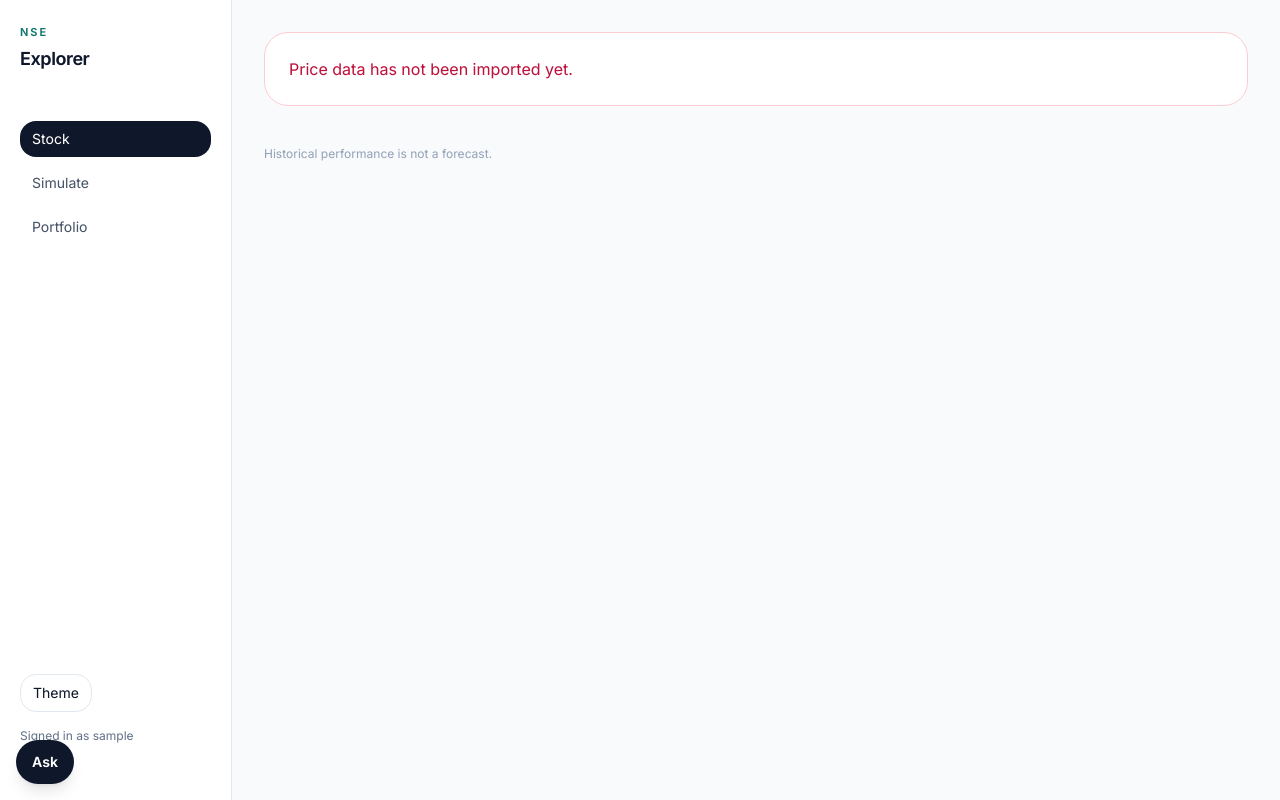
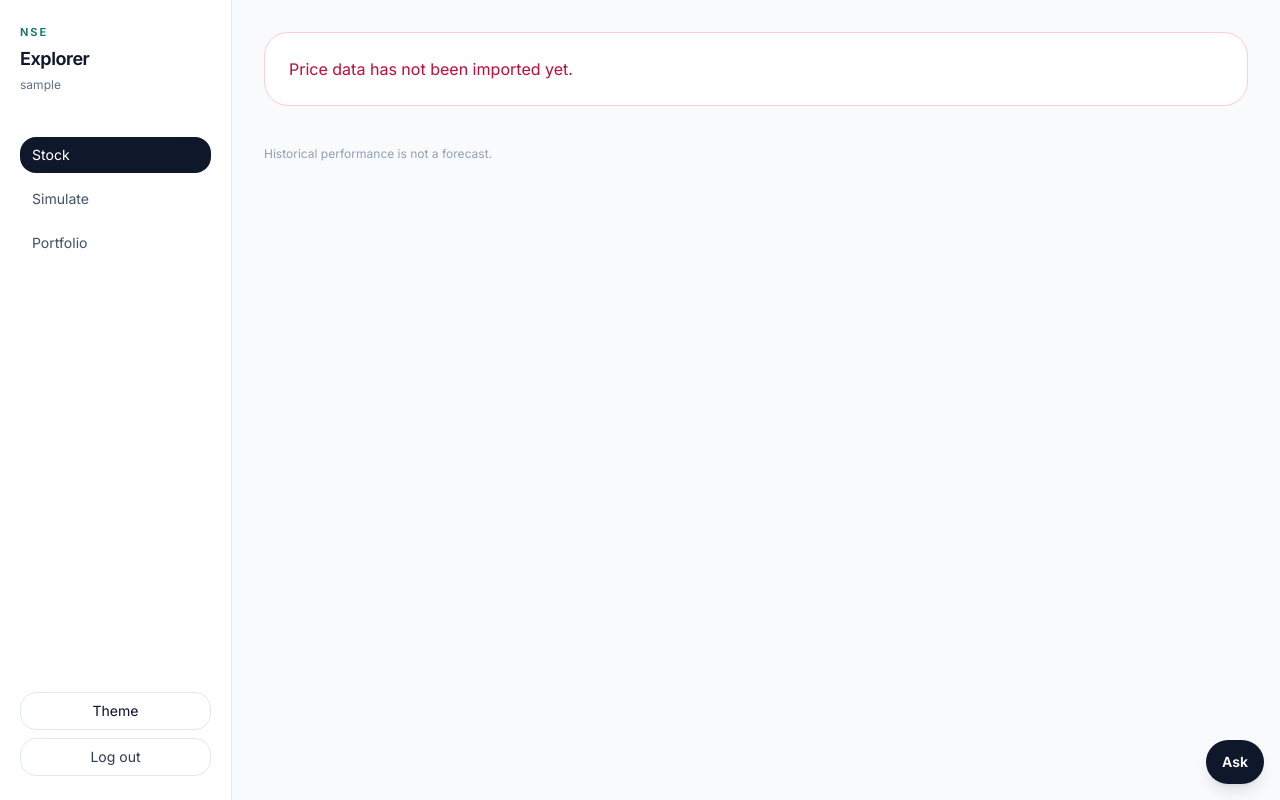
Before and after one commit to matinde/nse, a Django app: page / in a window 1280 px wide. Run offline with Django 3.2, Linux system fonts and the light colour scheme; the visitor is signed in with stand-in values (Sample User, id 1); data that the repository does not hold is empty; parts of the project's set-up code (start-up, migrations or seed data) failed here and were passed over; some libraries are stand-ins or nearby versions.

Commit message:
DONE FOR TODAY

```diff
--- a/platform/market/templates/market/dashboard.html
+++ b/platform/market/templates/market/dashboard.html
@@ -1,23 +1,23 @@
 {% extends "market/base.html" %}
 {% block body %}
 <div class="min-h-screen md:grid md:grid-cols-[232px_1fr]">
-  <aside class="flex items-center justify-between gap-4 border-b border-slate-200 bg-white px-4 py-4 md:flex-col md:items-stretch md:justify-start md:border-b-0 md:border-r md:px-5 md:py-6 dark:border-slate-800 dark:bg-slate-900">
+  <aside class="sticky top-0 z-30 flex flex-wrap items-center justify-between gap-3 border-b border-slate-200 bg-white px-4 py-3 md:h-screen md:flex-col md:flex-nowrap md:items-stretch md:justify-start md:border-b-0 md:border-r md:px-5 md:py-6 dark:border-slate-800 dark:bg-slate-900">
     <div>
       <p class="text-[11px] font-semibold uppercase tracking-[0.18em] text-teal-700 dark:text-teal-300">NSE</p>
       <p class="mt-1 text-lg font-semibold tracking-tight">Explorer</p>
+      <p class="mt-1 text-xs text-slate-500 dark:text-slate-400">{{ request.user.username }}</p>
     </div>
     <nav class="flex gap-2 md:mt-8 md:flex-col">
       <a href="/?section=stock{% if focus_code %}&code={{ focus_code }}{% endif %}" class="rounded-2xl px-3 py-2 text-sm font-medium {% if section == 'stock' %}bg-slate-900 text-white dark:bg-teal-500 dark:text-slate-950{% else %}text-slate-600 hover:bg-slate-100 dark:text-slate-300 dark:hover:bg-slate-800{% endif %}">Stock</a>
       <a href="/?section=simulate" class="rounded-2xl px-3 py-2 text-sm font-medium {% if section == 'simulate' %}bg-slate-900 text-white dark:bg-teal-500 dark:text-slate-950{% else %}text-slate-600 hover:bg-slate-100 dark:text-slate-300 dark:hover:bg-slate-800{% endif %}">Simulate</a>
       <a href="/?section=portfolio" class="rounded-2xl px-3 py-2 text-sm font-medium {% if section == 'portfolio' %}bg-slate-900 text-white dark:bg-teal-500 dark:text-slate-950{% else %}text-slate-600 hover:bg-slate-100 dark:text-slate-300 dark:hover:bg-slate-800{% endif %}">Portfolio</a>
     </nav>
-    <div class="md:mt-auto">
+    <div class="flex items-center gap-2 md:mt-auto md:flex-col md:items-stretch">
       <button id="theme-toggle" type="button" class="rounded-2xl border border-slate-200 px-3 py-2 text-sm font-medium dark:border-slate-700">Theme</button>
-      <p class="mt-4 hidden text-xs text-slate-500 md:block dark:text-slate-400">Signed in as {{ request.user.username }}</p>
-      <form method="post" action="{% url 'logout' %}" class="mt-2 hidden md:block">{% csrf_token %}<button class="text-sm font-medium text-slate-600 underline-offset-4 hover:underline dark:text-slate-300">Log out</button></form>
+      <form method="post" action="{% url 'logout' %}">{% csrf_token %}<button class="w-full rounded-2xl border border-slate-200 px-3 py-2 text-sm font-medium text-slate-700 dark:border-slate-700 dark:text-slate-200">Log out</button></form>
     </div>
   </aside>
-  <main class="px-4 py-6 md:px-8 md:py-8">
+  <main class="px-4 py-6 pb-24 md:px-8 md:py-8 md:pb-28">
     {% if messages %}
       <div class="mb-4 space-y-2">
         {% for message in messages %}
@@ -38,8 +38,8 @@
   </main>
 </div>
 
-<button id="chat-open" type="button" class="fixed bottom-4 left-4 z-40 rounded-full bg-slate-900 px-4 py-3 text-sm font-semibold text-white shadow-lg transition hover:-translate-y-0.5 dark:bg-teal-500 dark:text-slate-950">Ask</button>
-<section id="chat-panel" class="panel-in fixed bottom-4 left-4 z-40 w-[min(24rem,calc(100vw-2rem))] flex-col overflow-hidden rounded-3xl border border-slate-200 bg-white shadow-2xl dark:border-slate-700 dark:bg-slate-900" data-focus="{{ focus_code }}">
+<button id="chat-open" type="button" class="fixed bottom-4 right-4 z-40 rounded-full bg-slate-900 px-4 py-3 text-sm font-semibold text-white shadow-lg transition hover:-translate-y-0.5 dark:bg-teal-500 dark:text-slate-950">Ask</button>
+<section id="chat-panel" class="panel-in fixed bottom-4 right-4 z-40 w-[min(24rem,calc(100vw-2rem))] flex-col overflow-hidden rounded-3xl border border-slate-200 bg-white shadow-2xl dark:border-slate-700 dark:bg-slate-900" data-focus="{{ focus_code }}">
   <header class="flex items-center justify-between border-b border-slate-100 px-4 py-3 dark:border-slate-800">
     <div>
       <p class="text-sm font-semibold">Ask</p>
```
